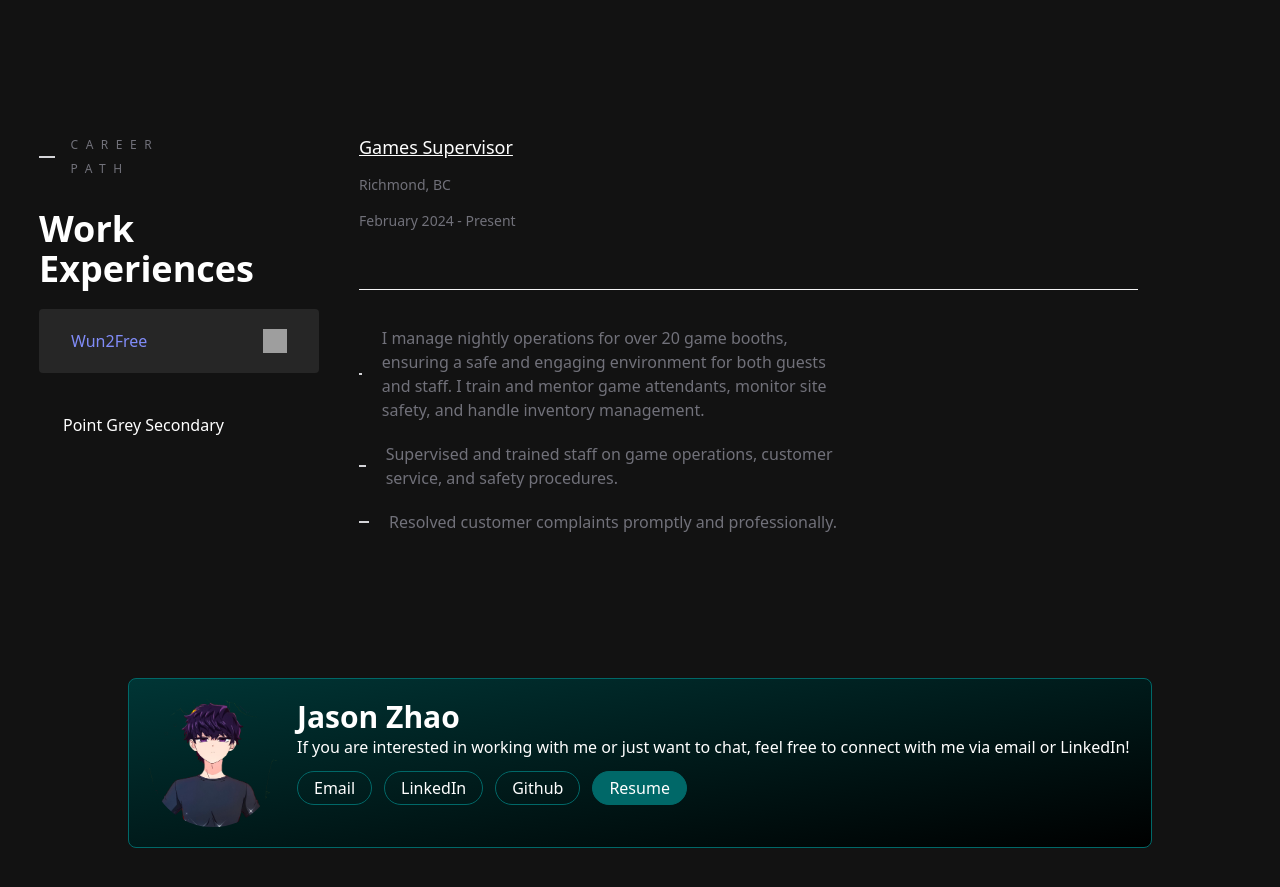
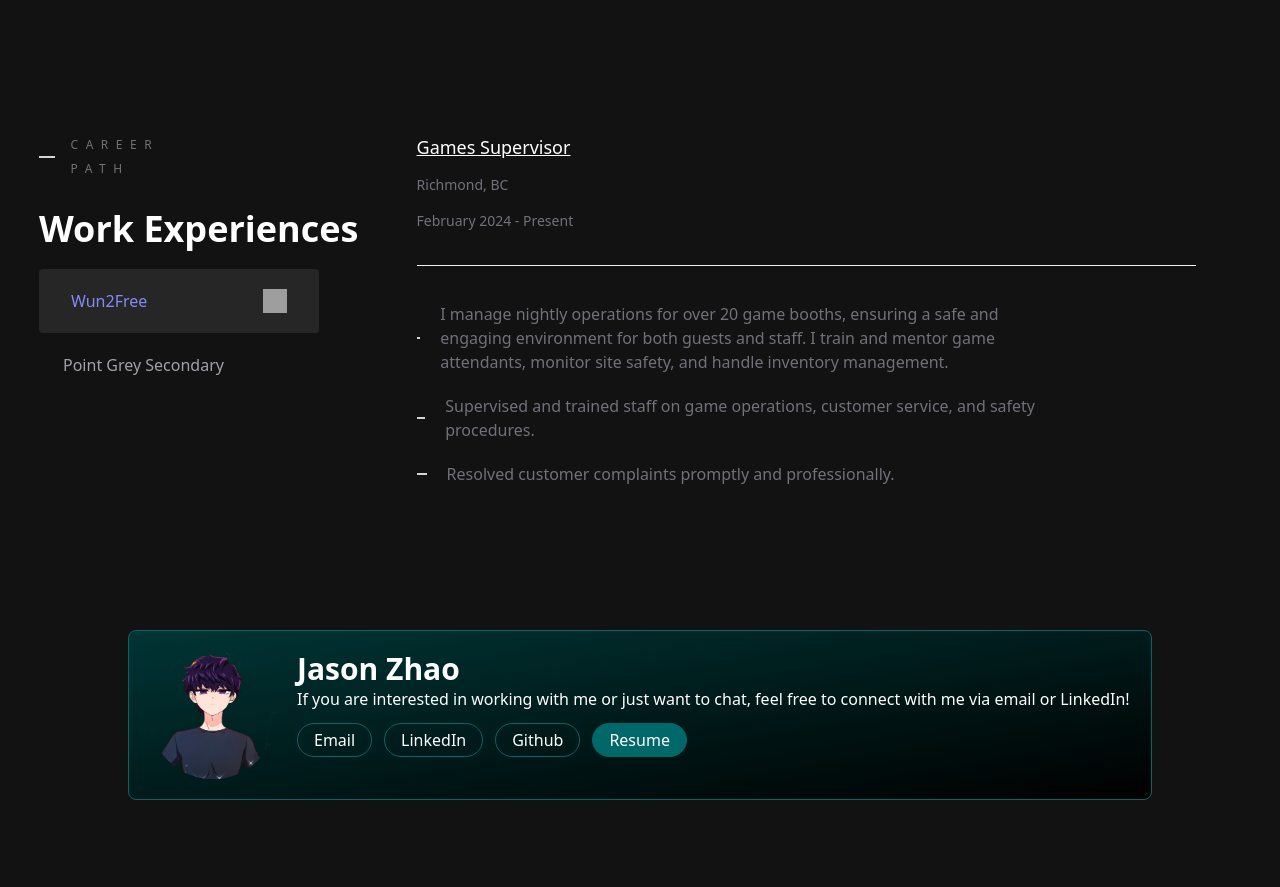
Before and after one commit to zhaojzn/profile, a React (Vite) app: page / in a window 1280 px wide. Shown: the part 2240-3127 px from the top of the page. Built offline with nearby package versions, Linux system fonts and the light colour scheme; grey boxes are pictures that could not be loaded.

Commit message:
work tab fix

```diff
--- a/src/components/Work/Work.jsx
+++ b/src/components/Work/Work.jsx
@@ -33,11 +33,13 @@ const Work = (props) => {
             </div>
           </div>
 
-          {WorkList.map((company, index) => (
-            currentCompany === company.name ? (
-              <WorkDesciprtion work={company} key={index} />
-            ) : null
-          ))}
+          <div className="flex flex-col items-stretch w-[71%] ml-5 max-md:w-full min-w-0">
+            {WorkList.map((company, index) => (
+              currentCompany === company.name ? (
+                <WorkDesciprtion work={company} key={index} />
+              ) : null
+            ))}
+          </div>
           {/* <div className="flex flex-col items-stretch w-[71%] ml-5 max-md:w-full">
             <div className="flex flex-col my-auto max-md:max-w-full max-md:mt-12">
               <div className="text-white text-lg font-medium underline max-w-[418px]">
--- a/src/components/Work/WorkDescription.jsx
+++ b/src/components/Work/WorkDescription.jsx
@@ -5,9 +5,7 @@ const WorkDesciprtion = ({ work }) => {
     const { name, title, location, date, languages, description} = work
 
     return (
-        <div>
-            <div className="flex flex-col items-stretch w-[71%] ml-5 max-md:w-full">
-                <div className="flex flex-col my-auto max-md:max-w-full max-md:mt-12">
+        <div className="flex flex-col my-auto max-md:max-w-full max-md:mt-12 w-full">
             <div className="text-white text-lg font-medium underline max-w-[418px]">
                 {title}
                 <br />
@@ -18,24 +16,19 @@ const WorkDesciprtion = ({ work }) => {
             <div className="text-zinc-500 text-sm font-medium leading-6 w-[337px] max-w-full mt-3.5">
                 {date}
             </div>
-                    <div className="flex w-[95px] max-w-full items-start gap-4 mt-6">
-                        <div className='flex flex-wra text-white'>
+            {languages && languages.length > 0 && (
+                <div className="flex flex-wrap items-start gap-2 mt-6">
                     {languages.map((skill, index) => (
-                                <p className="mr-2 mt-2 rounded-lg bg-neutral-500 px-3 pt-1 text-base text-center " key={index}>
-                                <i className={icons[skill]}/>
-                                {" " + skill}
-                                </p>
+                        <span className="rounded-lg bg-neutral-500 px-3 py-1 text-base text-center text-white inline-flex items-center gap-1.5" key={index}>
+                            <i className={icons[skill]} />
+                            {skill}
+                        </span>
                     ))}
-
                 </div>
-                    </div>
-
-                    <div className="bg-zinc-100 w-[779px] h-px mt-8 max-md:max-w-full" />
+            )}
+            <div className="bg-zinc-100 w-full max-w-[779px] h-px mt-8 max-md:max-w-full" />
             {description}
         </div>
-            </div>
-        </div>
-
     )
 }
 
--- a/src/components/Work/WorkItem.jsx
+++ b/src/components/Work/WorkItem.jsx
@@ -5,10 +5,9 @@ const WorkItem = (props) => {
     const state = props.currentCompany === props.company;
 
     return (
-        <div>
+        <div className="mt-5">
             {state ? (
-
-                <div className="justify-between items-center rounded bg-neutral-800 flex w-[280px] max-w-full flex-col mt-5 px-5 py-5">
+                <div className="justify-between items-center rounded bg-neutral-800 flex w-[280px] max-w-full flex-col px-5 py-5">
                     <div className="self-center flex w-[216px] max-w-full items-start justify-between gap-5">
                         <div className="text-indigo-400 text-base font-medium self-center my-auto">
                             {props.company}
@@ -22,12 +21,13 @@ const WorkItem = (props) => {
                 </div>
 
 
-            ) :
-                <div className="text-white text-base ml-6 mt-10 max-md:ml-2.5">
-                    <button onClick={() => props.change(props.company)} >{props.company}</button>
+            ) : (
+                <div className="text-zinc-400 text-base ml-6 max-md:ml-2.5">
+                    <button onClick={() => props.change(props.company)} className="text-left hover:text-indigo-400 transition-colors">
+                        {props.company}
+                    </button>
                 </div>
-
-            }
+            )}
         </div>
 
     )
--- a/src/components/Work/WorkList.jsx
+++ b/src/components/Work/WorkList.jsx
@@ -28,7 +28,7 @@ mentor game attendants, monitor site safety, and handle inventory management.
                     </div>
                     <div className="flex w-3/4 max-w-full items-start gap-5 mt-5 max-md:flex-wrap">
                         <div className="bg-zinc-300 self-center flex w-2.5 h-0.5 flex-col my-auto" />
-                        <div className="text-zinc-500 text-base self-stretch grow  asis-auto max-md:max-w-full">
+                        <div className="text-zinc-500 text-base self-stretch grow basis-auto max-md:max-w-full">
                         Resolved customer complaints promptly and professionally.
                         </div>
                     </div>
```
Lines whose indentation alone changed are shown as unchanged.
